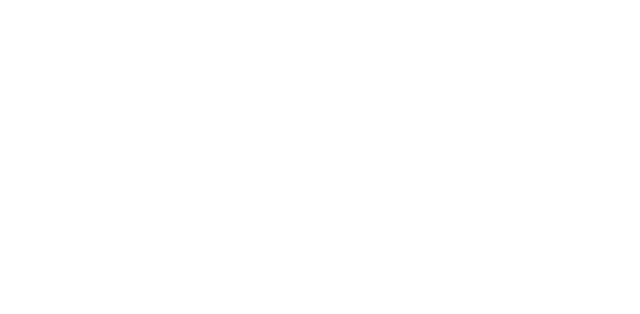
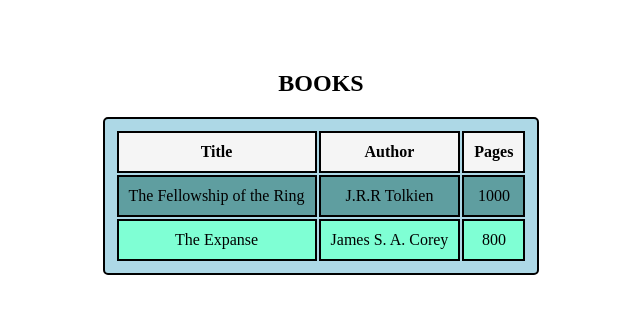
Before and after one commit to jonnymortemore/odin-library, a plain HTML site: page index.html in a window 1280 px wide. Shown: the whole page, without its empty margins (319-959 px from the left). Drawn offline with Linux system fonts and the light colour scheme.

Commit message:
Basic Functionality for displaying books

```diff
--- a/index.html
+++ b/index.html
@@ -8,6 +8,17 @@
     <title>Document</title>
 </head>
 <body>
-
+    <main>
+        <H2>BOOKS</H2>
+        <table class="bookTable">
+            <tbody>
+                <tr>
+                <th>Title</th>
+                <th>Author</th>
+                <th>Pages</th>
+                </tr>
+            </tbody>
+        </table>
+    </main>
 </body>
 </html>
--- a/scripts.js
+++ b/scripts.js
@@ -0,0 +1,48 @@
+const myLibrary = [];
+addBookToLibrary();
+displayBooks();
+
+function Book(title, author, pages) {
+    this.id = crypto.randomUUID();
+    this.title = title;
+    this.author = author;
+    this.pages = pages;
+    this.read = false;
+    this.info = () => {
+        let text = `${this.title}, ${this.pages} pages`
+        if (this.read) {
+            text = text + ", book read."
+        } else {
+            text = text + ", book not read"
+        }
+        return text
+    }
+}
+
+
+
+function addBookToLibrary() {
+    myLibrary.push(new Book("The Fellowship of the Ring", "J.R.R Tolkien", "1000"));
+    myLibrary.push(new Book("The Expanse", " James S. A. Corey", "800"));
+}
+
+
+
+function displayBooks() {
+    const bookDisplay = document.querySelector('tbody');
+    myLibrary.forEach((e) => {
+        const bookRow = document.createElement('tr');
+        const bookName = document.createElement('td');
+        const bookAuthor = document.createElement('td');
+        const bookPages = document.createElement('td');
+
+        bookName.innerText = e.title;
+        bookAuthor.innerText = e.author;
+        bookPages.innerText = e.pages;
+        bookRow.append(bookName);
+        bookRow.append(bookAuthor);
+        bookRow.append(bookPages);
+        bookDisplay.append(bookRow);
+    });
+
+}
--- a/styles.css
+++ b/styles.css
@@ -0,0 +1,33 @@
+main {
+    display: flex;
+    flex-direction: column;
+    justify-content: center;
+    align-items: center;
+    margin-top: 50px;
+}
+
+table {
+    background-color: lightblue;
+    border: 2px solid black;
+    border-radius: 5px;
+    padding: 10px;
+
+}
+
+table * {
+    border: 2px solid black;
+    text-align: center;
+    padding: 10px;
+}
+
+th {
+    background-color: whitesmoke;
+}
+
+tr:nth-child(odd) {
+    background-color: aquamarine;
+}
+
+tr:nth-child(even) {
+    background-color: cadetblue;
+}
```
